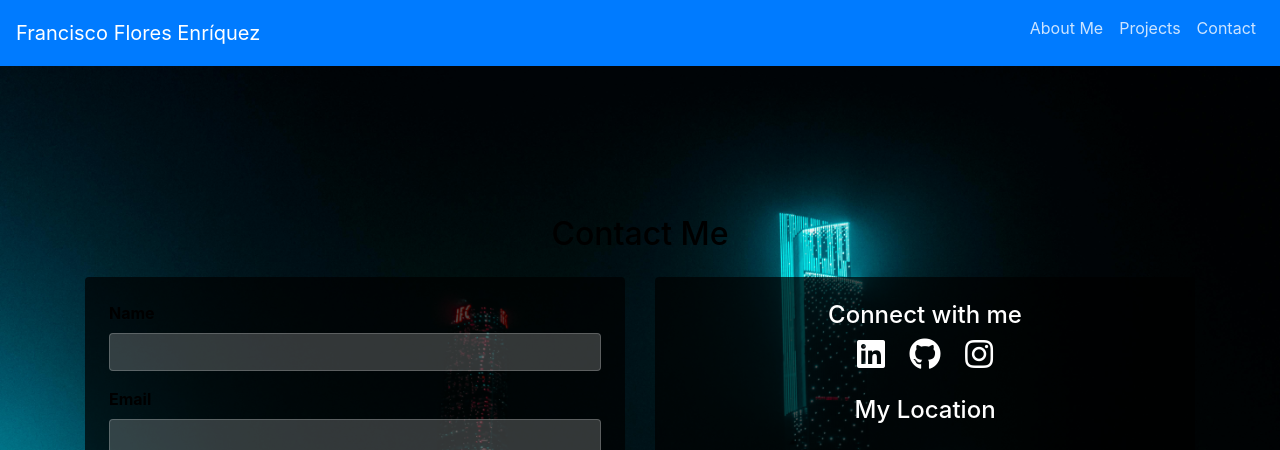
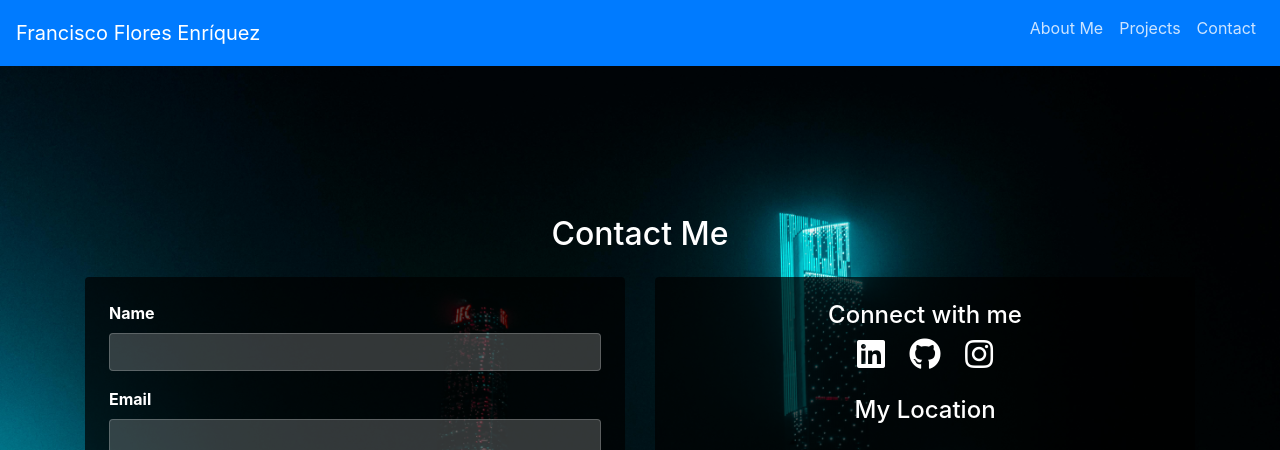
Before and after one commit to franciscofloresen/personalPortfolioFFE, a Flask app: page /contact.html in a window 1280 px wide. Shown: the top 450 px of the page. Run offline with Flask 3, Linux system fonts and the light colour scheme; some libraries are stand-ins or nearby versions.

Commit message:
contact.html minor changes

```diff
--- a/static/css/style.css
+++ b/static/css/style.css
@@ -275,13 +275,13 @@ textarea {
 
 #about h2 {
   margin-bottom: 20px;
-  color: black; /* Cambiar el color del título a negro */
+  color: white; /* Cambiar el color del título a negro */
 }
 
 #about p {
   font-size: 18px;
   line-height: 1.6;
-  color: black; /* Cambiar el color del texto a negro */
+  color: white; /* Cambiar el color del texto a negro */
 }
 
 #about img {
@@ -320,12 +320,12 @@ textarea {
 
 #contact h2 {
   margin-bottom: 30px;
-  color: black; /* Cambiar el color del título a negro */
+  color: white; /* Cambiar el color del título a negro */
 }
 
 #contact .form-group label {
   font-weight: bold;
-  color: black; /* Cambiar el color del label a negro */
+  color: white; /* Cambiar el color del label a negro */
 }
 
 #contact .social-icons a {
--- a/templates/contact.html
+++ b/templates/contact.html
@@ -38,7 +38,7 @@
         <div class="bg-dark text-white p-4 rounded">
           <form method="POST" action="/contact.html">
             <div class="form-group">
-              <label for="name">Name</label>
+              <label id="nameLabel" for="name">Name</label>
               <input type="text" class="form-control" id="name" name="name" required>
             </div>
             <div class="form-group">
@@ -57,7 +57,7 @@
         <div class="bg-dark text-white p-4 rounded">
           <h4>Connect with me</h4>
           <div class="social-icons">
-            <a href="https://www.linkedin.com/in/franciscofloresen/" target="_blank"><i class="fab fa-linkedin fa-2x"></i></a>
+            <a href="https://www.linkedin.com/in/francisco-flores-89230b25b/" target="_blank"><i class="fab fa-linkedin fa-2x"></i></a>
             <a href="https://github.com/franciscofloresen" target="_blank"><i class="fab fa-github fa-2x"></i></a>
             <a href="https://instagram.com/franciscofloresenr" target="_blank"><i class="fab fa-instagram fa-2x"></i></a>
           </div>
```
